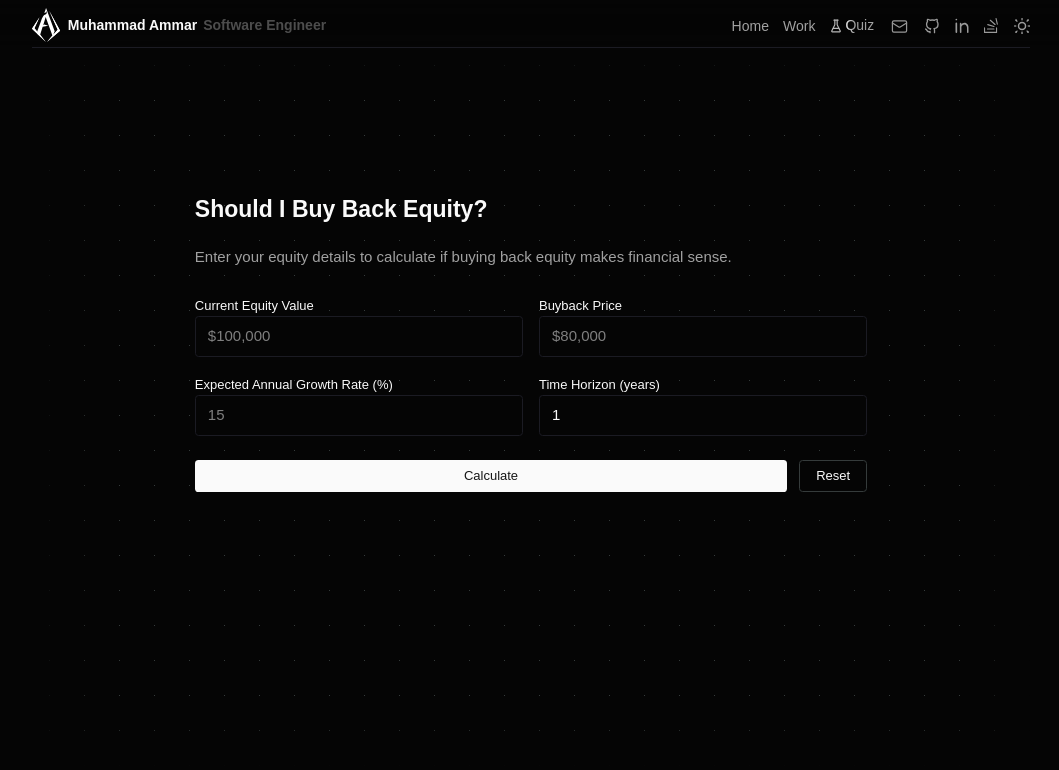
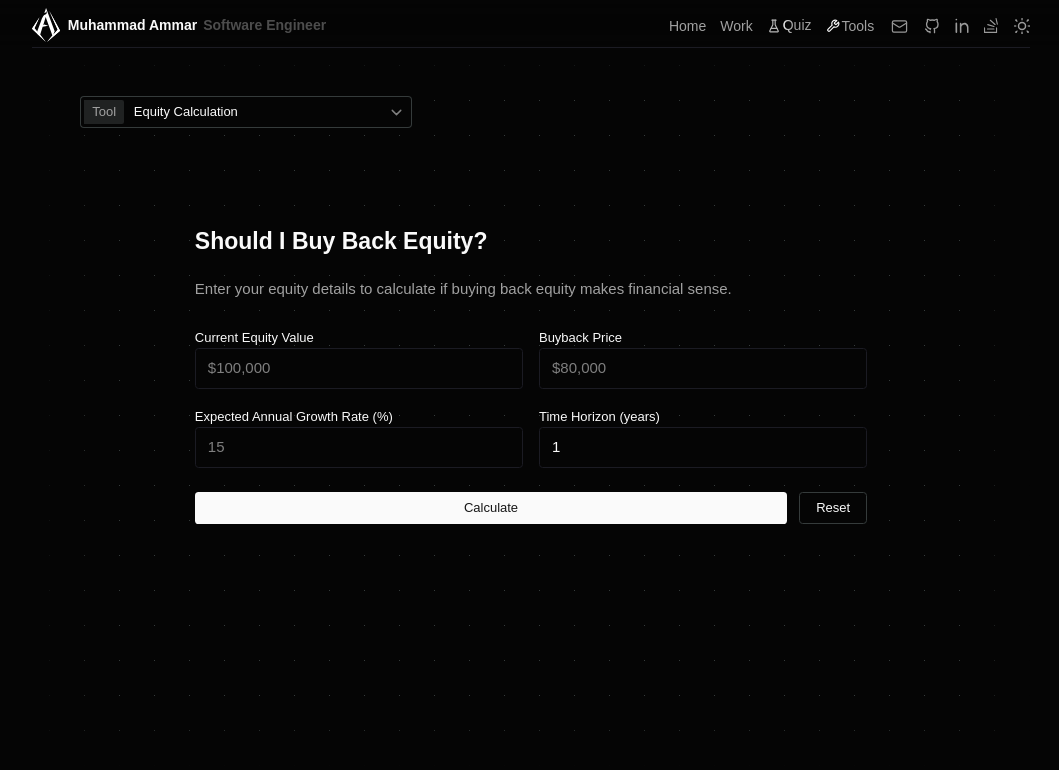
Before and after one commit to Fanoflix/personal-portfolio-v2, a Next.js app: page /tools in a window 1280 px wide. Shown: the top 770 px of the page, without its empty margins (109-1168 px from the left). Built offline with nearby package versions, Linux system fonts and the light colour scheme; a web font is replaced by a local one.

Commit message:
DEV: Basic implementation of Tools

```diff
--- a/src/app/globals.css
+++ b/src/app/globals.css
@@ -253,7 +253,7 @@
   --secondary-foreground: hsl(0 0% 98%);
   --muted: hsl(0 -5% 22%);
   --muted-foreground: hsl(0 0% 63.9%);
-  --accent: hsl(0 -5% 22%);
+  --accent: hsl(0 -2% 13%);
   --accent-foreground: hsl(0 0% 98%);
   --destructive: hsl(0 62.8% 30.6%);
   --destructive-foreground: hsl(0 0% 98%);
--- a/src/components/Command/Command.tsx
+++ b/src/components/Command/Command.tsx
@@ -5,8 +5,9 @@ import { MagnifyingGlassIcon } from "@radix-ui/react-icons";
 import { Command as CommandPrimitive } from "cmdk";
 import * as React from "react";
 
-import { Dialog, DialogContent } from "@/components/ui/dialog";
 import { cn } from "@/lib/utils";
+
+import { Dialog, DialogContent } from "../Modal/Dialog";
 
 const Command = React.forwardRef<
   React.ElementRef<typeof CommandPrimitive>,
--- a/src/features/TopNavbar/TopNavbar.tsx
+++ b/src/features/TopNavbar/TopNavbar.tsx
@@ -1,6 +1,6 @@
 "use client";
 import { AnimatePresence, motion } from "framer-motion";
-import { FlaskConical, Mail } from "lucide-react";
+import { FlaskConical, Mail, Wrench } from "lucide-react";
 import Image from "next/image";
 import Link from "next/link";
 import { usePathname } from "next/navigation";
@@ -101,15 +101,15 @@ export default function Navbar() {
                   Quiz
                 </TextShimmer>
               </Link>
-              {/* TODO AMMAR enable this when the feature gets completed */}
-              {/* <Link
+
+              <Link
                 prefetch
-                className="text-[14px] text-text hover:text-primary flex items-center gap-0.5"
+                className="text-text hover:text-primary flex items-center gap-0.5 text-[14px]"
                 href="/tools"
               >
-                <Wrench strokeWidth={2} className="w-3.5 h-3.5 text-primary" />
+                <Wrench strokeWidth={2} className="text-primary h-3.5 w-3.5" />
                 Tools
-              </Link> */}
+              </Link>
 
               <NavIconButton
                 sideOffset={10}
--- a/src/features/tools/ToolsLayout.tsx
+++ b/src/features/tools/ToolsLayout.tsx
@@ -3,6 +3,8 @@ import dynamic from "next/dynamic";
 import { PropsWithChildren } from "react";
 
 import { cn } from "@/lib/utils";
+
+import { ToolSelector } from "./components/ToolSelector";
 
 const DynamicToolsProviderWithNoSSR = dynamic(
   () =>
@@ -35,6 +37,8 @@ export default function ToolsLayout({ children }: PropsWithChildren) {
           }}
         />
 
+        <ToolSelector />
+
         <div className="relative z-10 flex w-full justify-center overflow-hidden pt-24">
           {children}
         </div>
--- /dev/null
+++ b/src/features/tools/components/ToolSelector.tsx
@@ -0,0 +1,84 @@
+"use client";
+
+import { Check, ChevronDown } from "lucide-react";
+import * as React from "react";
+
+import { Button } from "@/components/Button";
+import {
+  Command,
+  CommandEmpty,
+  CommandGroup,
+  CommandInput,
+  CommandItem,
+  CommandList,
+} from "@/components/Command/Command";
+import {
+  Popover,
+  PopoverContent,
+  PopoverTrigger,
+} from "@/components/Popover/Popover";
+import { cn } from "@/lib/utils";
+
+import { useTools } from "../lib/hooks/useTools";
+
+export function ToolSelector() {
+  const [open, setOpen] = React.useState(false);
+  const toolsState = useTools();
+
+  return (
+    <Popover open={open} onOpenChange={setOpen}>
+      <PopoverTrigger className="group/tool-selector" asChild>
+        <div className="group-hover/tool-selector:bg-accent flex w-max items-center">
+          <div className="border-input flex h-8 w-12 items-center justify-center rounded-l border-t border-b border-l">
+            <div className="bg-accent flex h-6 w-10 items-center justify-center rounded-e-xs text-center text-sm">
+              <p>Tool</p>
+            </div>
+          </div>
+          <Button
+            variant="outline"
+            role="combobox"
+            aria-expanded={open}
+            className="hover:bg-background w-71 justify-between truncate rounded-l-none rounded-r border-l-0 p-1.5"
+          >
+            {toolsState.selectedTool
+              ? toolsState.tools.find(
+                  (tool) => tool.id === toolsState.selectedTool,
+                )?.name
+              : "Select tool..."}
+            <ChevronDown size={17} className="opacity-50" />
+          </Button>
+        </div>
+      </PopoverTrigger>
+      <PopoverContent side="bottom" align="end" className="w-72 p-0">
+        <Command>
+          <CommandInput placeholder="Search tool..." className="h-12 rounded" />
+          <CommandList>
+            <CommandEmpty>No tool found.</CommandEmpty>
+            <CommandGroup>
+              {toolsState.tools.map((tool) => (
+                <CommandItem
+                  key={tool.id}
+                  value={tool.id}
+                  onSelect={(currentValue) => {
+                    toolsState.setSelectedTool(currentValue);
+                    setOpen(false);
+                  }}
+                >
+                  {tool.name}
+                  <Check
+                    className={cn(
+                      "ml-auto",
+                      toolsState.selectedTool === tool.id
+                        ? "opacity-100"
+                        : "opacity-0",
+                    )}
+                  />
+                </CommandItem>
+              ))}
+            </CommandGroup>
+          </CommandList>
+        </Command>
+      </PopoverContent>
+    </Popover>
+  );
+}
--- a/src/features/tools/lib/hooks/useTools.tsx
+++ b/src/features/tools/lib/hooks/useTools.tsx
@@ -3,13 +3,12 @@
 import { Building2 } from "lucide-react";
 import { createContext, useContext, useEffect, useState } from "react";
 
-import { ShouldBuyBackEquity } from "../../corporate/canIRetire/shouldBuyBackEquity";
+import { ShouldBuyBackEquity } from "../../categories/corporate/canIRetire/shouldBuyBackEquity";
 import { Tool, ToolCategory, ToolsContextType } from "../types";
 
 const STORAGE_KEY = "selected-tool";
 const selectedToolQueryParam = "tool";
 
-// Define categories
 const categories: ToolCategory[] = [
   {
     id: "corporate",
@@ -18,11 +17,10 @@ const categories: ToolCategory[] = [
   },
 ];
 
-// Define tools
 const tools: Tool[] = [
   {
     id: "shouldBuyBackEquity",
-    name: "Should I Buy Back Equity?",
+    name: "Equity Calculation",
     description: "Calculate if buying back equity makes financial sense",
     category: "corporate",
     component: ShouldBuyBackEquity,
@@ -32,12 +30,12 @@ const tools: Tool[] = [
 const ToolsContext = createContext<ToolsContextType | undefined>(undefined);
 
 export function ToolsProvider({ children }: { children: React.ReactNode }) {
-  const [selectedTool, setSelectedToolState] = useState<string | null>(
+  const [selectedTool, setSelectedTool] = useState<string | null>(
     localStorage.getItem(STORAGE_KEY) || tools[0]?.id || null,
   );
 
-  const setSelectedTool = (toolId: string) => {
-    setSelectedToolState(toolId);
+  const setSelectedToolAndLocalStorageState = (toolId: string) => {
+    setSelectedTool(toolId);
     localStorage.setItem(STORAGE_KEY, toolId);
 
     // Update URL
@@ -52,14 +50,14 @@ export function ToolsProvider({ children }: { children: React.ReactNode }) {
     const urlTool = url.searchParams.get(selectedToolQueryParam);
     if (urlTool && tools.find((tool) => tool.id === urlTool)) {
       url.searchParams.set(selectedToolQueryParam, urlTool);
-      setSelectedToolState(urlTool);
+      setSelectedToolAndLocalStorageState(urlTool);
       localStorage.setItem(STORAGE_KEY, urlTool);
     }
   }, []);
 
   const value: ToolsContextType = {
     selectedTool,
-    setSelectedTool,
+    setSelectedTool: setSelectedToolAndLocalStorageState,
     tools,
     categories,
   };
```
Also changed, not shown: src/features/tools/categories/corporate/canIRetire/shouldBuyBackEquity.tsx (renamed from src/features/tools/corporate/canIRetire/shouldBuyBackEquity.tsx), src/features/tools/categories/corporate/canIRetire/useShouldBuyBackEquity.ts (renamed from src/features/tools/corporate/canIRetire/useShouldBuyBackEquity.ts).
